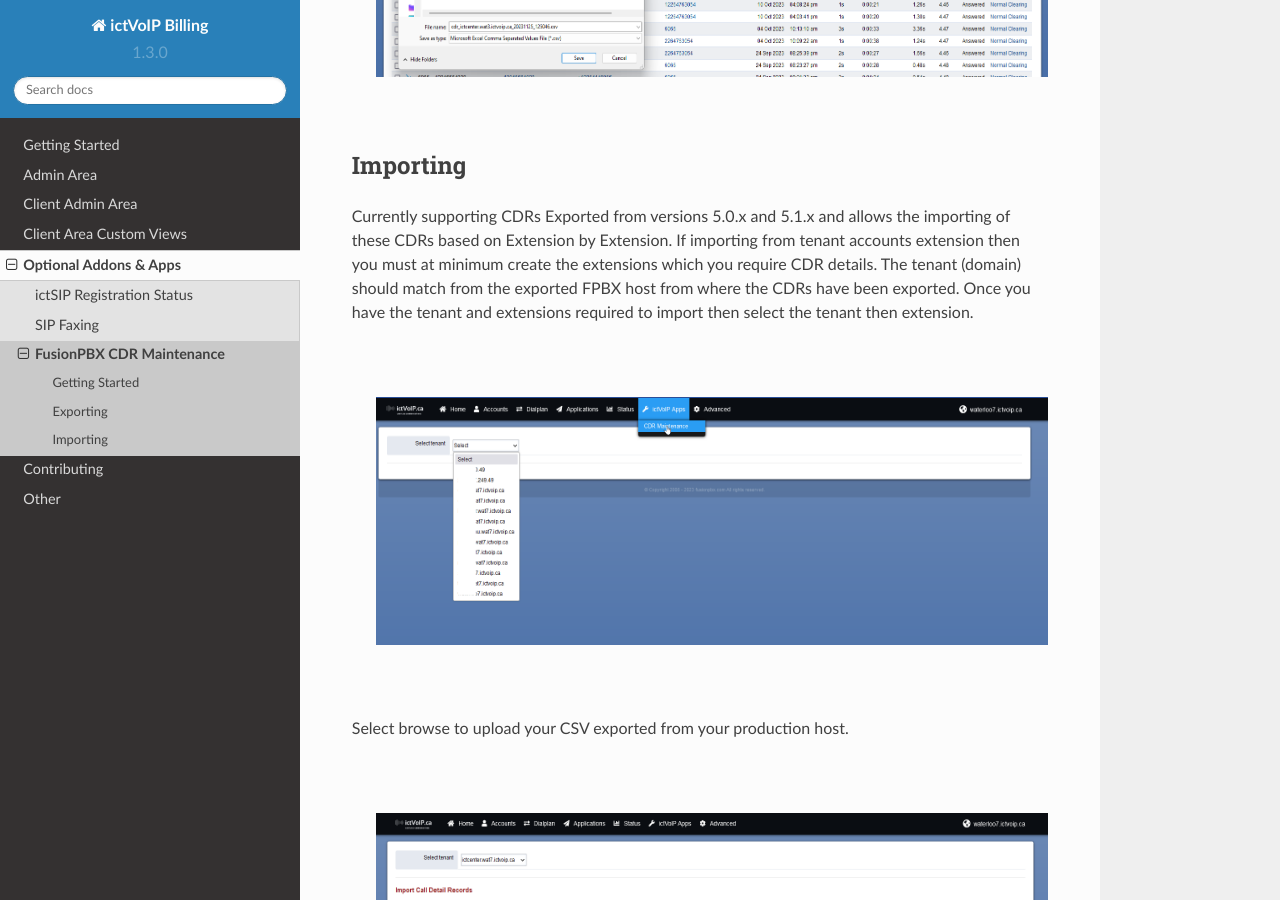
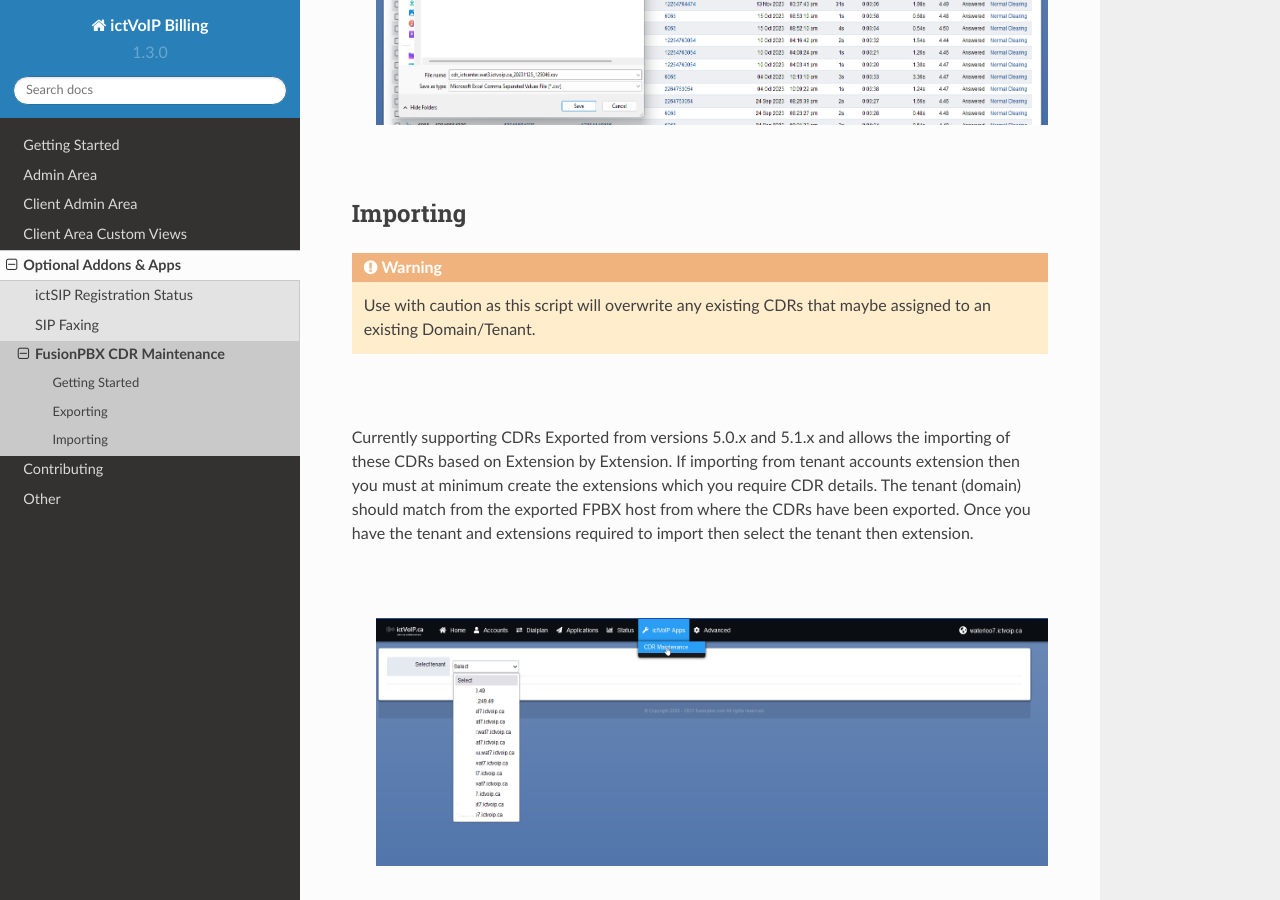
Before and after one commit to ictvoip/ictvoip-docs, a Sphinx documentation site: the page built from docs/source/cdr_main/cdr_maint.rst, in a window 1280 px wide and 900 px high, scrolled down 2485 px. Built offline with Sphinx 7.4.7 and the Read the Docs theme 2.0.0, drawn with Linux system fonts in a browser that asks for light colours; pages that are not in the unit, such as notebooks, are missing from menus.

Commit message:
Update cdr_maint.rst

```diff
--- a/docs/source/cdr_main/cdr_maint.rst
+++ b/docs/source/cdr_main/cdr_maint.rst
@@ -6,6 +6,8 @@ Getting Started
 ***************
 
 .. warning::  Use with caution as this script will overwrite any existing CDRs that maybe assigned to an existing Domain/Tenant.
+
+|
 
 Once you have installed the addon features for your FusionPBX ictVoIP Billing module you can then create a new menu item for your CDR maintenance when testing or migrating from other FusionPBX hosts.
 
@@ -82,6 +84,9 @@ Save your CSV Exported CDR for use to import onto your DEV or new production Fus
 Importing
 *********
 
+.. warning::  Use with caution as this script will overwrite any existing CDRs that maybe assigned to an existing Domain/Tenant.
+
+|
 
 Currently supporting CDRs Exported from versions 5.0.x and 5.1.x and allows the importing of these CDRs based on Extension by Extension.
 If importing from tenant accounts extension then you must at minimum create the extensions which you require CDR details. The tenant (domain) should match from the exported FPBX host from where the CDRs have been exported.
```
